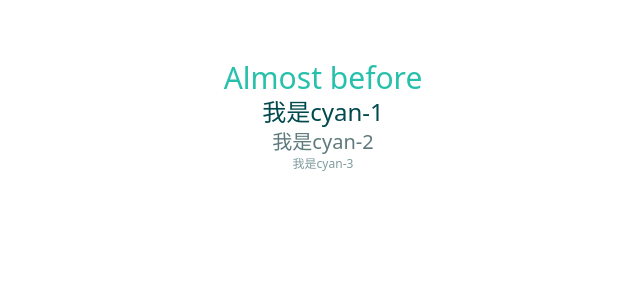
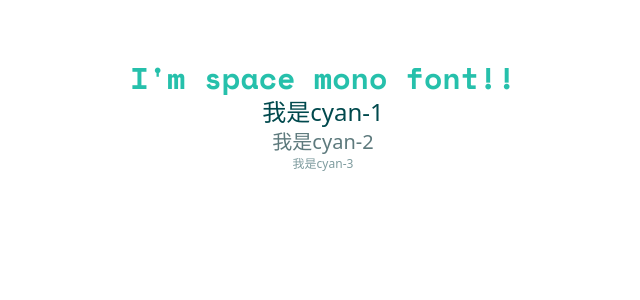
Before and after one commit to winszhuang/tailwind-exercise, a Vue app in the folder tailwind-exercise/: page / in a window 1280 px wide. Shown: the top 300 px of the page, without its empty margins (317-957 px from the left). Built offline with nearby package versions, Linux system fonts and the light colour scheme.

Commit message:
feat: add space mono font to tailwind.config and use to App.vue

```diff
--- a/tailwind-exercise/src/App.vue
+++ b/tailwind-exercise/src/App.vue
@@ -5,8 +5,8 @@ import HelloWorld from './components/HelloWorld.vue'
 </script>
 
 <template>
-  <h1 class="text-3xl text-primary font-paytone">
-    Almost before
+  <h1 class="text-3xl text-primary font-mono">
+    I'm space mono font!!
   </h1>
   <h2 class=" text-cyan-1 text-2xl">
     我是cyan-1
--- a/tailwind-exercise/tailwind.config.js
+++ b/tailwind-exercise/tailwind.config.js
@@ -15,6 +15,9 @@ module.exports = {
         5: '#f4fafa'
       }
     },
+    fontFamily: {
+      mono: ['Space Mono']
+    },
     extend: {},
   },
   plugins: [],
```
